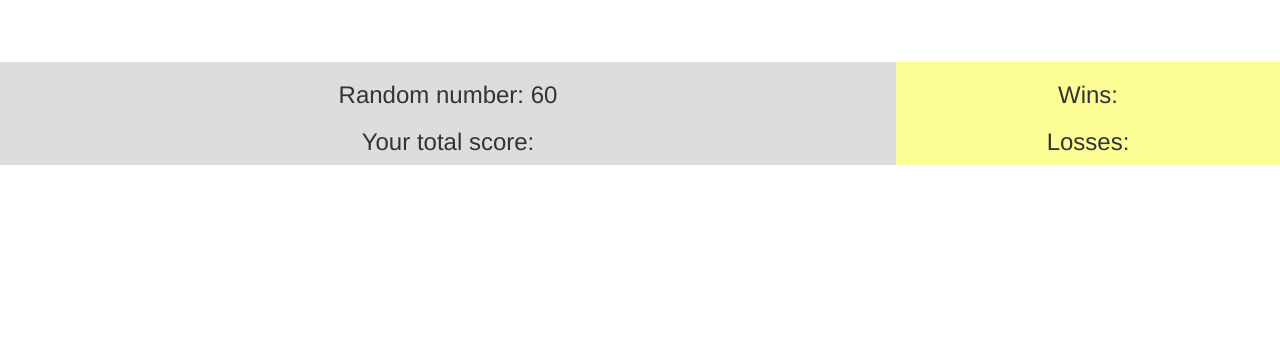
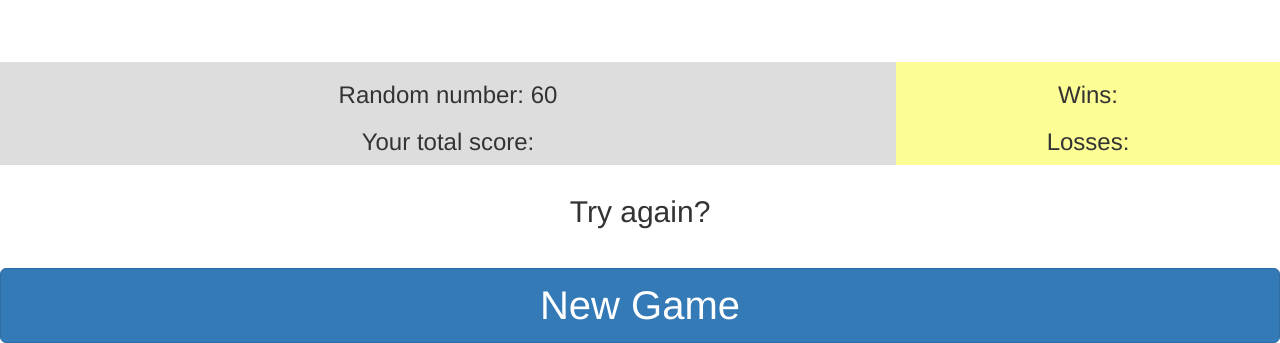
Before and after one commit to mnaumoski/week-4-game, a PHP site: page / in a window 1280 px wide. Shown: the part 468-811 px from the top of the page. Before the commit the page ends 633 px from the top, so only its background shows below. Run offline with PHP 8.4, Linux system fonts and the light colour scheme; some libraries are stand-ins or nearby versions.

Commit message:
final changes

```diff
--- a/assets/css/style.css
+++ b/assets/css/style.css
@@ -18,7 +18,17 @@
 	float: right;
 	text-align: center;
 }
+#oneMoreTry {
+	clear: both;
+	overflow: auto;
+	padding:30px;
+	text-align: center;
+	margin-top:30px;
+}
 
+#restart {
+	font-size: 40px;
+}
 img {
 
 	height: 125px;
--- a/assets/javascript/game.js
+++ b/assets/javascript/game.js
@@ -10,7 +10,12 @@ $( document ).ready(function() {
 
 	$("#number").text(numberToGuess);
 
+	function createCrystals(){
+		$('#crystals').empty();
+
 		for (var i = 0; i < colors.length; i++) {
+
+
 
 				var imageCrystal = $('<img>'); //variable that addresses <img> in html; this is different than .crystalImage that represents a class
 
@@ -27,9 +32,13 @@ $( document ).ready(function() {
 				imageCrystal.attr("data-value", Math.floor(Math.random()*12) + 1);
 
 				$('#crystals').append(imageCrystal);
+
+		}
 	}
 
-	$(".crystalImage").on("click", function(){
+	createCrystals();
+
+	$(document).on("click", ".crystalImage", function(){
 			counter=counter+parseInt($(this).data('value'));// Need to understand this better; this.data('num')
 
 			$("#yourNumber").text(counter);
@@ -42,6 +51,10 @@ $( document ).ready(function() {
 				counter = 0;
 				numberToGuess = Math.floor(Math.random()*100) + 19;//there has to be a better way than this...
 				$("#number").text(numberToGuess);
+				createCrystals();
+
+
+
 			}
 			else if (counter > numberToGuess) {
 				alert('You lost!');
@@ -51,6 +64,14 @@ $( document ).ready(function() {
 				counter = 0;//this should be here; once I make the array a random number
 				numberToGuess = Math.floor(Math.random()*100) + 19;// this might not be DRY
 				$("#number").text(numberToGuess);
+				createCrystals();
+
 		};
 	});
+
+	//  $("#restart")on("click", function () {
+	// 	location.reload();
+	// });
+
+
 	});
--- a/index.html
+++ b/index.html
@@ -32,7 +32,8 @@
   			</div>
  	</div>
 
-  	<div id = "crystals"></div>
+  	<div id = "crystals">
+  	</div>
 
 	<div id = "numbers">
 		<h3 class = "">Random number: <span id = "number">39</span></h3>
@@ -44,6 +45,13 @@
 		<h3>Losses: <span id = "losses"></span></h3>
 	</div>
 
+	<div>
+		<h2 id="oneMoreTry">Try again?</h2>
+
+	<button id="restart" type="button" class="btn btn-primary btn-lg btn-block">New Game</button>
+
+	</div>
+
 <script src="https://code.jquery.com/jquery.js"></script>
 <script type="text/javascript" src="assets/javascript/game.js">
 	alert('hi'); //test for javascript
```
Also changed, not shown: 1 other file. Lines whose indentation alone changed are shown as unchanged.
